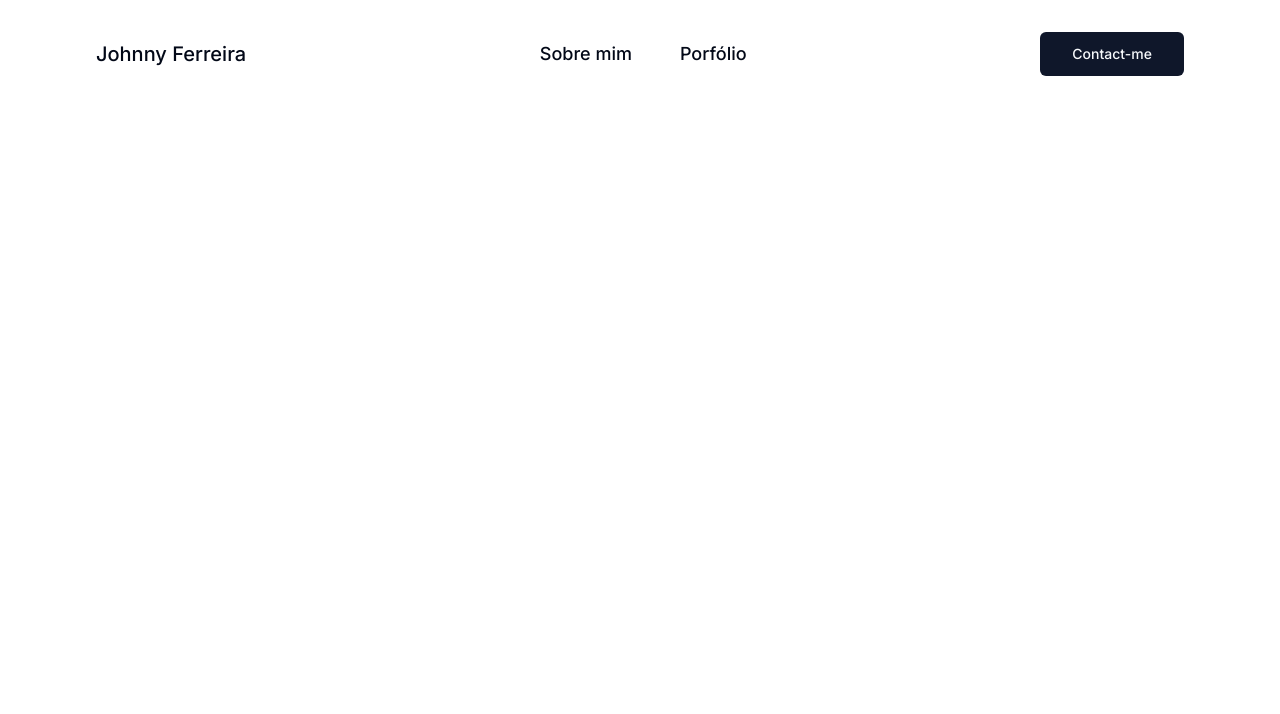
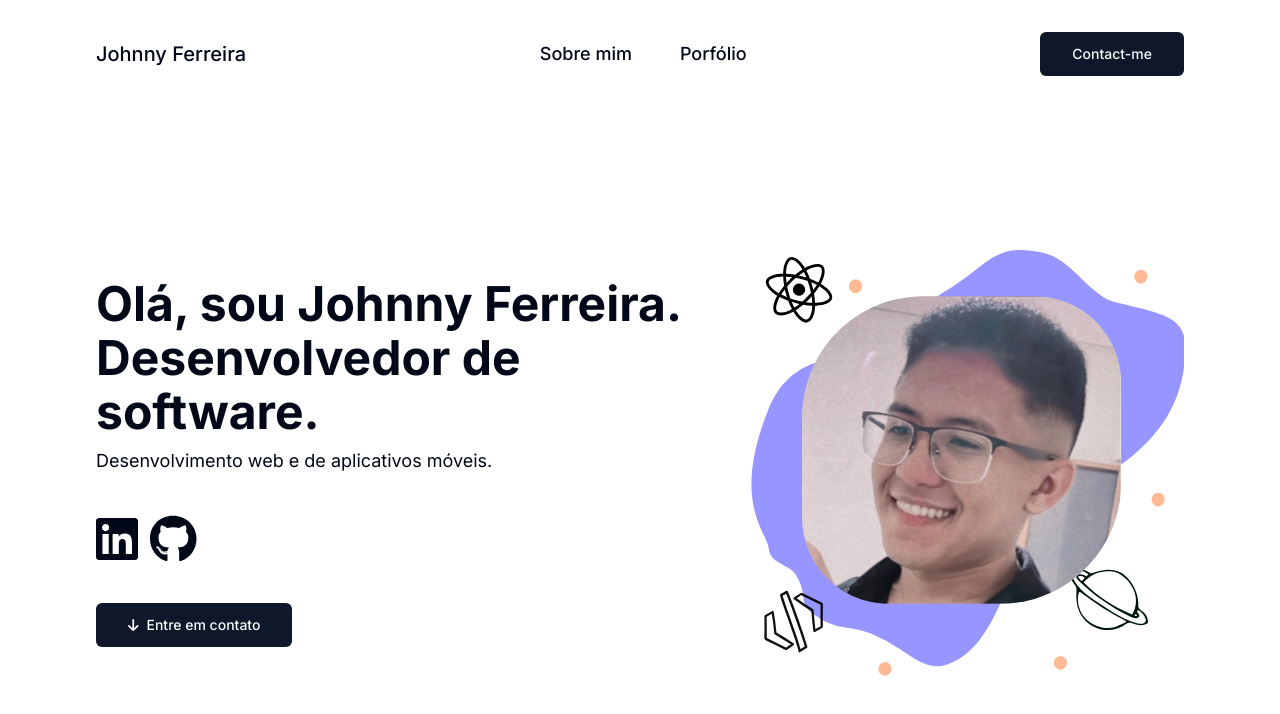
Before and after one commit to johnnyferreiradev/portfolio, a Next.js app: page / in a window 1280 px wide. Shown: the top 714 px of the page. Built offline with nearby package versions, Linux system fonts and the light colour scheme.

Commit message:
feat: add banner

```diff
--- a/src/app/page.tsx
+++ b/src/app/page.tsx
@@ -1,9 +1,13 @@
+import { Banner } from "@/components/common/Banner";
 import { Header } from "@/components/common/Header";
 
 export default function Home() {
   return (
-    <main className="w-full">
+    <main className="w-full flex flex-col items-center">
       <Header />
+      <div className="w-full max-w-screen-xl">
+        <Banner />
+      </div>
     </main>
   );
 }
--- /dev/null
+++ b/src/components/common/Banner.tsx
@@ -0,0 +1,43 @@
+import { cn } from "@/lib/utils";
+import { Button } from "../ui/button";
+import Link from "next/link";
+import { FontAwesomeIcon } from "@fortawesome/react-fontawesome";
+import { faGithub, faLinkedin } from "@fortawesome/free-brands-svg-icons";
+import { faArrowDown } from "@fortawesome/free-solid-svg-icons";
+import Image from "next/image";
+
+export function Banner() {
+  return (
+    <div
+      className={cn(
+        "w-full px-8 lg:px-24 py-8 min-h-[calc(100vh-92px)]",
+        "flex justify-between items-center gap-8"
+      )}
+    >
+      <div className="w-full max-w-screen-sm flex flex-col gap-2">
+        <h1 className="text-5xl font-bold leading-[54px]">
+          Olá, sou Johnny Ferreira. Desenvolvedor de software.
+        </h1>
+        <p className="text-lg">Desenvolvimento web e de aplicativos móveis.</p>
+        <div className="my-8 flex items-center gap-3">
+          <Link href="#">
+            <FontAwesomeIcon icon={faLinkedin} size="3x" />
+          </Link>
+          <Link href="#">
+            <FontAwesomeIcon icon={faGithub} size="3x" />
+          </Link>
+        </div>
+        <Button className="w-max" size="lg">
+          <FontAwesomeIcon icon={faArrowDown} className="mr-2" /> Entre em
+          contato
+        </Button>
+      </div>
+      <Image
+        src="/welcome-illustration.svg"
+        alt="Johnny Ferreira"
+        width={440}
+        height={440}
+      />
+    </div>
+  );
+}
```
Also changed, not shown: public/welcome-illustration.svg (added).
